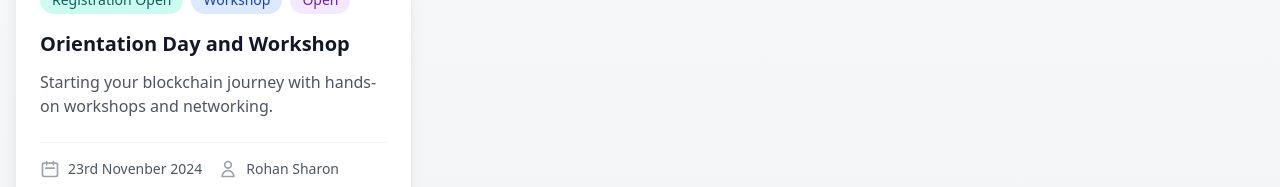
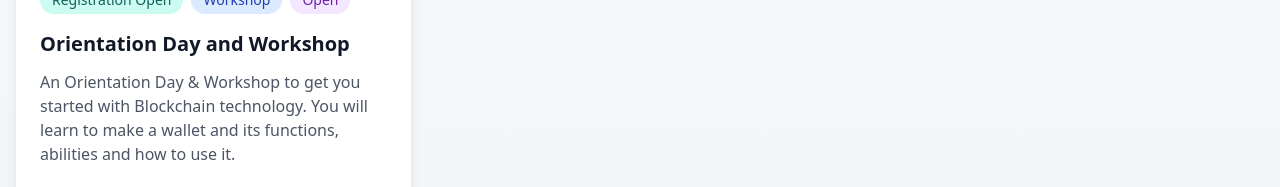
Before and after one commit to Atchyuteswar/bbh-mlritm, a SvelteKit app: page /events in a window 1280 px wide. Shown: the part 613-800 px from the top of the page. Built offline with nearby package versions, Linux system fonts and the light colour scheme.

Commit message:
edited the text for the event

```diff
--- a/src/routes/events/+page.svelte
+++ b/src/routes/events/+page.svelte
@@ -15,7 +15,7 @@
         {
             img: "https://images.unsplash.com/photo-1516321497487-e288fb19713f?ixlib=rb-4.0.3&ixid=MnwxMjA3fDB8MHxwaG90by1wYWdlfHx8fGVufDB8fHx8&auto=format&fit=crop&w=2070&q=80",
             title: "Orientation Day and Workshop",
-            description: "Starting your blockchain journey with hands-on workshops and networking.",
+            description: "An Orientation Day & Workshop to get you started with Blockchain technology. You will learn to make a wallet and its functions, abilities and how to use it.",
             status: "Registration Open",
             type: "Workshop",
             state: "Open",
```
